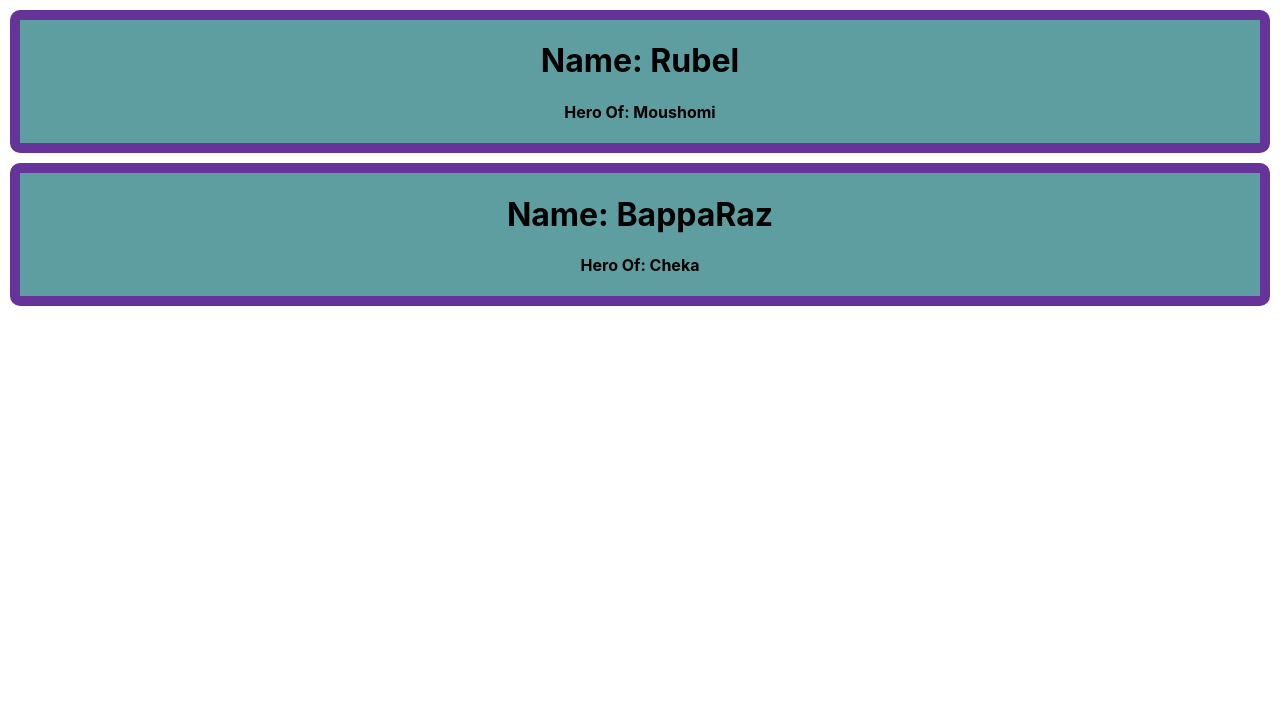
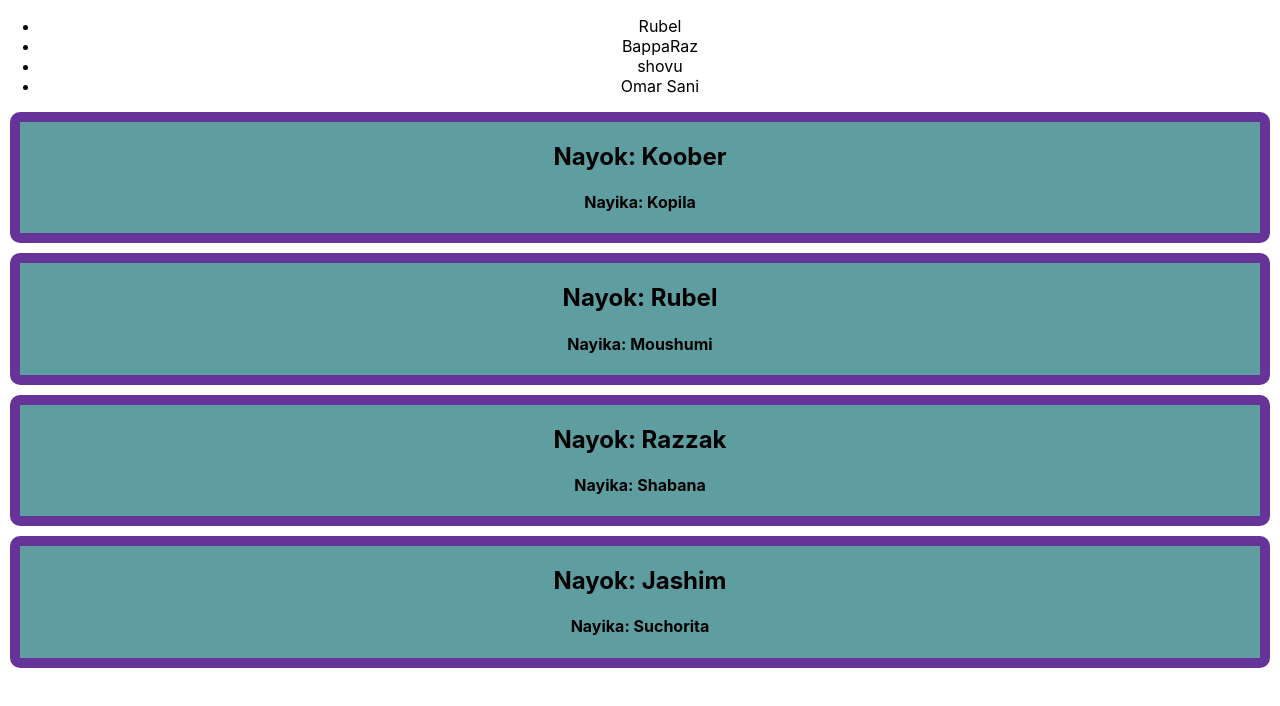
Before and after one commit to armancse-dev/react-app, a React (Create React App) app: page / in a window 1280 px wide. Shown: the top 706 px of the page. Built offline with nearby package versions, Linux system fonts and the light colour scheme.

Commit message:
Create Multiple Components From An Array Of Objects

```diff
--- a/src/App.js
+++ b/src/App.js
@@ -2,11 +2,27 @@ import logo from './logo.svg';
 import './App.css';
 
 function App() {
+  const nayoks = ['Rubel', 'BappaRaz', 'shovu', 'Omar Sani'];
 
+  const cinemas = [
+    { nayok: 'Koober', naika: 'Kopila'},
+    { nayok: 'Rubel', naika: 'Moushumi'},
+    { nayok: 'Razzak', naika: 'Shabana'},
+    { nayok: 'Jashim', naika: 'Suchorita'},
+  ]
   return (
     <div className="App">
-      <Person name="Rubel" naika="Moushomi"></Person>
-      <Person name="BappaRaz" naika="Cheka"></Person>
+      <ul>
+        {
+          nayoks.map(nayok => <li>{nayok}</li>)
+        }
+
+      </ul>
+      {/* <Cinema nayok="J Bond" naika="Cat W"></Cinema> */}
+      {
+        cinemas.map(cinema =>    <Cinema nayok={cinema.nayok} naika={cinema.naika}></Cinema>)
+      }
+
     </div>
   );
 }
@@ -20,4 +36,23 @@ function Person(props){
     </div>
   );
 }
+
+function Cinema(props){
+  return (
+    <div className='person'>
+      <h2>Nayok: {props.nayok}</h2>
+      <h4>Nayika: {props.naika}</h4>
+    </div>
+  )
+}
+
+/*
+<Person name="Rubel" naika="Moushomi"></Person>
+<Person name="BappaRaz" naika="Cheka"></Person>
+*/
+
+/*
+<Person name={nayoks[0]} naika="Moushomi"></Person>
+      <Person name={nayoks[1]} naika="Cheka"></Person>
+*/
 export default App;
```
